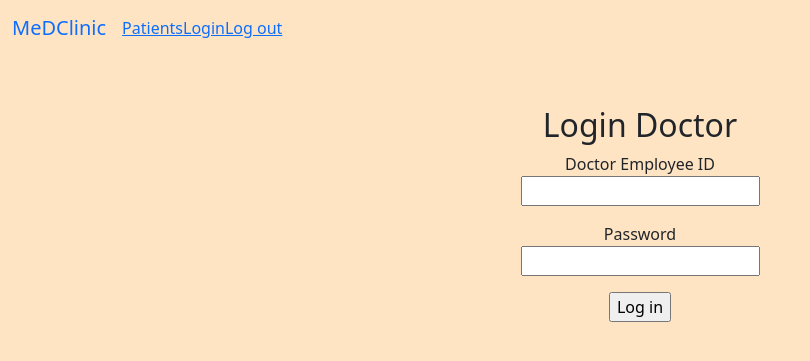
After one commit to CalderWaugh/CSC540-Hospital-Management, a Flask app: page /login/doctor in a window 1280 px wide. The commit adds this page. Shown: the top 361 px of the page, without its empty margins (0-810 px from the left). Run offline with Flask 2, Linux system fonts and the light colour scheme.

Commit message:
Search patients, login

```diff
--- a/app/forms.py
+++ b/app/forms.py
@@ -3,43 +3,40 @@ from wtforms import StringField, IntegerField, SubmitField, StringField, Passwor
 from wtforms.validators import DataRequired, Optional
 
 def buildLoginForm(data):
-    if data:
+    if data=='doctor':
         class LoginForm(FlaskForm):
-            username = StringField('Username', validators=[DataRequired()], default=data['username'])
+            emp_id = StringField('Doctor Employee ID', validators=[DataRequired()])
             password = PasswordField('Password', validators=[DataRequired()])
             submit = SubmitField('Log in')
     else:
         class LoginForm(FlaskForm):
-            username = StringField('Username', validators=[DataRequired()])
+            emp_id = StringField('Nurse Employee ID', validators=[DataRequired()])
             password = PasswordField('Password', validators=[DataRequired()])
             submit = SubmitField('Log in')
     return LoginForm()
 
-class SignupEmpForm(FlaskForm):
-    username = StringField('Username', validators=[DataRequired()])
-    name = StringField('Name', validators=[DataRequired()])
-    email = StringField('Email', validators=[DataRequired()])
-    city = StringField('City', validators=[DataRequired()])
-    state = StringField('State', validators=[DataRequired()])
-    phone_number = StringField('Phone', validators=[DataRequired()])
-    company = StringField('Company', validators=[DataRequired()])
-    password = PasswordField('Password', validators=[DataRequired()])
-    submit = SubmitField('Sign up')
 
-class SignupStudentForm(FlaskForm):
-    username = StringField('Username', validators=[DataRequired()])
-    name = StringField('Name', validators=[DataRequired()])
-    email = StringField('Email', validators=[DataRequired()])
-    city = StringField('City', validators=[DataRequired()])
-    state = StringField('State', validators=[DataRequired()])
-    phone_number = StringField('Phone', validators=[DataRequired()])
-    password = PasswordField('Password', validators=[DataRequired()])
-    submit = SubmitField('Sign up')
+def buildSignupForm(data):
+    if data=='doctor':
+        class LoginForm(FlaskForm):
+            emp_id = StringField('Doctor Employee ID', validators=[DataRequired()])
+            password = PasswordField('Password', validators=[DataRequired()])
+            submit = SubmitField('Sign up')
+    else:
+        class LoginForm(FlaskForm):
+            emp_id = StringField('Nurse Employee ID', validators=[DataRequired()])
+            password = PasswordField('Password', validators=[DataRequired()])
+            submit = SubmitField('Log in')
+    return LoginForm()
+
+class SelectLoginForm(FlaskForm):
+    account_type = SelectField('Account Type', choices=['doctor', 'nurse'], validators=[DataRequired()])
+    submit = SubmitField('Continue')
 
 class SignupAccTypeForm(FlaskForm):
-    account_type = SelectField('Account Type', choices=['student', 'employer'], validators=[DataRequired()])
+    account_type = SelectField('Account Type', choices=['doctor', 'nurse'], validators=[DataRequired()])
     submit = SubmitField('Continue')
 
-class UserSearchForm(FlaskForm):
-    username = StringField('Username', validators=[DataRequired()])
+class PatientSearchForm(FlaskForm):
+    name = StringField('Name', validators=[DataRequired()])
     submit = SubmitField('Search')
--- a/app/routes.py
+++ b/app/routes.py
@@ -1,93 +1,112 @@
 from operator import is_
 from os import environ
 
+from typing import Optional
 import requests
-from app import app
+from app import app, connection, cursor
 from flask import render_template, redirect, url_for, flash, send_file
-from flask_login import login_user, logout_user, login_required
-from app.forms import buildLoginForm, SignupEmpForm, SignupStudentForm, SignupAccTypeForm
+from app.forms import buildLoginForm, buildSignupForm, SignupAccTypeForm, PatientSearchForm, SignupAccTypeForm, SelectLoginForm
 from werkzeug.security import generate_password_hash, check_password_hash
+import mysql.connector
+from mysql.connector import Error
 
 
-API_KEY = environ.get('API_KEY')
-API_HOST = environ.get('API_HOST')
-API_URL = environ.get('API_URL')
-EMAIL = environ.get('EMAIL')
+from flask_login import (
+    LoginManager,
+    UserMixin,
+    current_user,
+    login_required,
+    login_user,
+    logout_user,
+)
+
+login_manager = LoginManager(app)
+
+# https://github.com/leynier/flask-login-without-orm
+# Created the User class and load user function with the help of this github repo
+class User(UserMixin):
+    def __init__(self, id: str, password: str):
+        self.id = id
+        self.password = password
+
+    @staticmethod
+    def get(emp_id: str) -> Optional["User"]:
+        cursor = connection.cursor()
+        cursor.execute(f"select * from doctor where doctor_employee_id = {emp_id}")
+        result = cursor.fetchone()
+        return result
+
+@login_manager.user_loader
+def load_user(user_id: str) -> Optional[User]:
+    return User.get(user_id)
 
 
 @app.route('/')
 def index():
+    print(current_user)
     return render_template('homepage.html')
+
 
 @app.route('/logout', methods=['GET', 'POST'])
 def logout():
     logout_user()
     return redirect(url_for('index'))
 
+@app.route('/login', methods=['GET', 'POST'])
+def login():
+    form = SelectLoginForm()
+    if form.validate_on_submit():
+        if form.account_type.data == 'doctor':
+            return redirect(url_for('logindoctor'))
+        else:
+            return redirect(url_for('loginnurse'))
+    return render_template('login.html')
+
+@login_required
+@app.route('/patients', methods=['GET', 'POST'])
+def patients():
+    # if not current_user.is_authenticated:
+    #     return redirect(url_for('index'))
+    form = PatientSearchForm()
+    if form.validate_on_submit():
+        return redirect(url_for('patient_result', name=form.name.data))
+    return render_template('search_patients.html', form=form)
+
+@app.route('/patients/<name>', methods=['GET'])
+def patient_result(name):
+    cursor.execute(f"select * from patient where name LIKE '%{name}%'")
+    results = cursor.fetchall()
+    return render_template('patients_result.html', name=name, results=results)
+
+@app.route('/signup/doctor', methods=['GET', 'POST'])
+def signup_doctor():
+    form = buildSignupForm('doctor')
+    if form.validate_on_submit():
+        executeStr = f"INSERT INTO doctor VALUES (%s,%s)"
+        cursor.execute(executeStr, (int(form.emp_id.data),form.password.data,))
+        connection.commit()
+        return redirect(url_for('logindoctor'))
+    return render_template('signup_doctor.html', form=form)
+
+@app.route('/login/doctor', methods=['GET', 'POST'])
+def logindoctor():
+    form = buildLoginForm('doctor')
+    if form.validate_on_submit():
+        # cursor.execute(f"select * from doctor where doctor_employee_id = {form.emp_id.data}")
+        # result = cursor.fetchone()
+        user = User.get(form.emp_id.data)
+        if user[1] == form.password.data:
+            # user["emp_id"] = result[0]
+            # user["password"] = result[1]
+            login_user(User(user[0],user[1]))
+            return redirect(url_for('index'))
+    return render_template('login_doctor.html', form=form)
+
+@app.route('/login/nurse', methods=['GET', 'POST'])
+def loginnurse():
+    form = buildLoginForm('nurse')
+    return render_template('login_nurse.html', form=form)
+
 @app.route('/signup', methods=['GET', 'POST'])
 def signupacctype():
-    form = SignupAccTypeForm()
-    if form.validate_on_submit():
-        account_type = form.account_type.data
-        if account_type == 'student':
-            return redirect(url_for('signupstudent'))
-        return redirect(url_for('signupemployer'))
-    return render_template('signupacctype.html', form=form, role="loggedout")
-
-
-
-# @app.route('/signup/student', methods=['GET', 'POST'])
-# def signupstudent():
-#     if current_user.is_authenticated:
-#         return redirect(url_for('index'))
-#     form = SignupStudentForm()
-#     if form.validate_on_submit():
-#         username = form.username.data
-#         if not db.session.query(User).filter_by(username=username).all():
-#             user = User(username=username, name=form.name.data, email=form.email.data, account_type='student', phone_number=form.phone_number.data, city=form.city.data, state=form.state.data, role='user')
-#             user.set_password(form.password.data)
-#             db.session.add(user)
-#             db.session.commit()
-#             return redirect(url_for('login'))
-#     return render_template('signupstudent.html', form=form, role="loggedout")
-
-
-# @app.route('/signup/employer', methods=['GET', 'POST'])
-# def signupemployer():
-#     if current_user.is_authenticated:
-#         return redirect(url_for('index'))
-#     form = SignupEmpForm()
-#     if form.validate_on_submit():
-#         username = form.username.data
-#         if not db.session.query(User).filter_by(username=username).all():
-#             user = User(username=username, name=form.name.data, email=form.email.data, account_type='employer', phone_number=form.phone_number.data, company=form.company.data, city=form.city.data, state=form.state.data, role='user')
-#             user.set_password(form.password.data)
-#             db.session.add(user)
-#             db.session.commit()
-#             return redirect(url_for('login'))
-#     return render_template('signupemployer.html', form=form, role="loggedout")
-
-# @app.route('/login', methods=['GET', 'POST'])
-# def login():
-#     if current_user.is_authenticated:
-#         return redirect(url_for('index'))
-#     form = buildLoginForm(None)
-#     if form.validate_on_submit():
-#         user = db.session.query(User).filter_by(username=form.username.data).first()
-#         data = {'username': form.username.data}
-
-#         if user is None or not user.check_password(form.password.data):
-#             print('Login failed', file=sys.stderr)
-#             return render_template('login.html', form=form, role="loggedout", failed=True, data=data)
-
-#         print('Ban reason for user', user.username, 'is: ', user.ban_reason)
-#         print('Ban boolean:', bool(user.ban_reason))
-
-#         if user.ban_reason:
-#             print('Banned user', user.username, 'attempted to login')
-#             return render_template('banned.html', user=user)
-
-#         login_user(user)
-#         print('Login successful', file=sys.stderr)
-#         return redirect(url_for('index'))
-#     return render_template('login.html', form=form, role="loggedout")
+    return render_template('signup.html')
--- a/app/templates/base.html
+++ b/app/templates/base.html
@@ -21,6 +21,9 @@
           </button>
           <div class="collapse navbar-collapse" id="navbarSupportedContent">
             <ul class="navbar-nav me-auto mb-2 mb-lg-0">
+              <li class='nav-item nav-item-left'><a href="/patients">Patients</a></li>
+              <li class='nav-item nav-item-right'><a href="/login/doctor">Login</a></li>
+              <li class='nav-item nav-item-right'><a href="/logout">Log out</a></li>
             </ul>
           </div>
         </div>
--- /dev/null
+++ b/app/templates/login.html
@@ -0,0 +1,5 @@
+{% extends "base.html" %}
+
+{% block content %}
+    <h2>Login</h2>
+{% endblock %}
--- /dev/null
+++ b/app/templates/login_doctor.html
@@ -0,0 +1,17 @@
+{% extends "base.html" %}
+
+{% block content %}
+    <h2>Login Doctor</h2>
+    <form action="" method="post" novalidate>
+        {{ form.hidden_tag() }}
+        <p>
+            {{ form.emp_id.label }} <br>
+            {{ form.emp_id() }}
+        </p>
+        <p>
+            {{ form.password.label }} <br>
+            {{ form.password() }}
+        </p>
+        <p>{{ form.submit() }}</p>
+    </form>
+{% endblock %}
```
Also changed, not shown: app/__init__.py (+29 -9 lines), app/templates/patients_result.html (added, +9 -0 lines), app/templates/search_patients.html (added, +14 -0 lines), app/templates/signup_doctor.html (added, +17 -0 lines), 1 other file.
